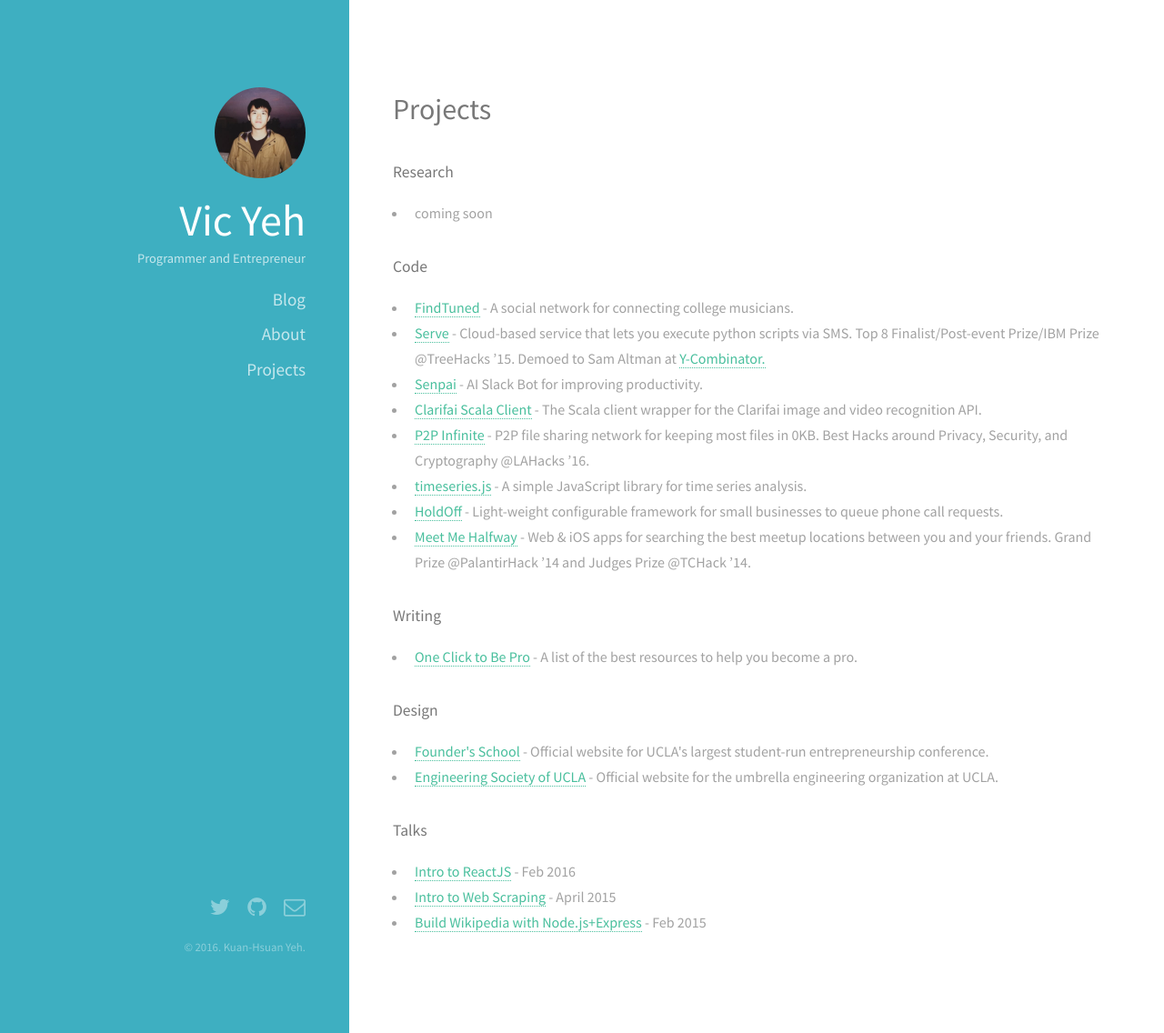
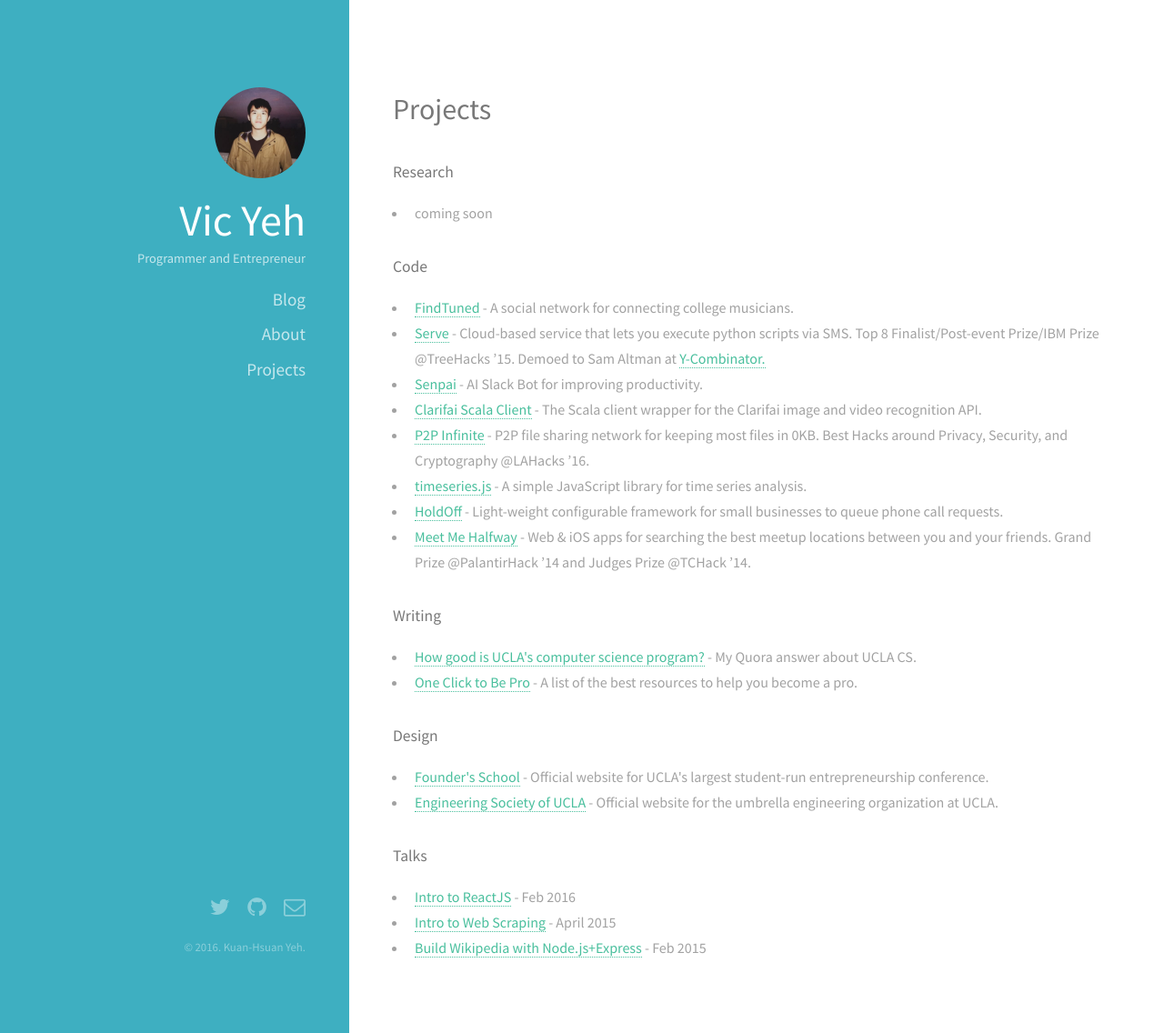
Before and after one commit to vicoyeh/vicoyeh.github.io, a Jekyll site: the page built from projects/index.html, in a window 1280 px wide and 1136 px high. Shown: the whole window at 91% size. Built offline with Jekyll 4.4.1, drawn with Linux system fonts in a browser that asks for light colours.

Commit message:
update writing

```diff
--- a/projects/index.html
+++ b/projects/index.html
@@ -23,6 +23,7 @@
 
         <h4>Writing</h4>
         <ul>
+            <li><a href="https://www.quora.com/How-good-is-UCLAs-computer-science-program/answer/Vic-Yeh-1">How good is UCLA's computer science program?</a> - My Quora answer about UCLA CS.</li>
             <li><a href="https://github.com/vic317yeh/One-Click-to-Be-Pro">One Click to Be Pro</a>  - A list of the best resources to help you become a pro.</li>
         </ul>
 
```
